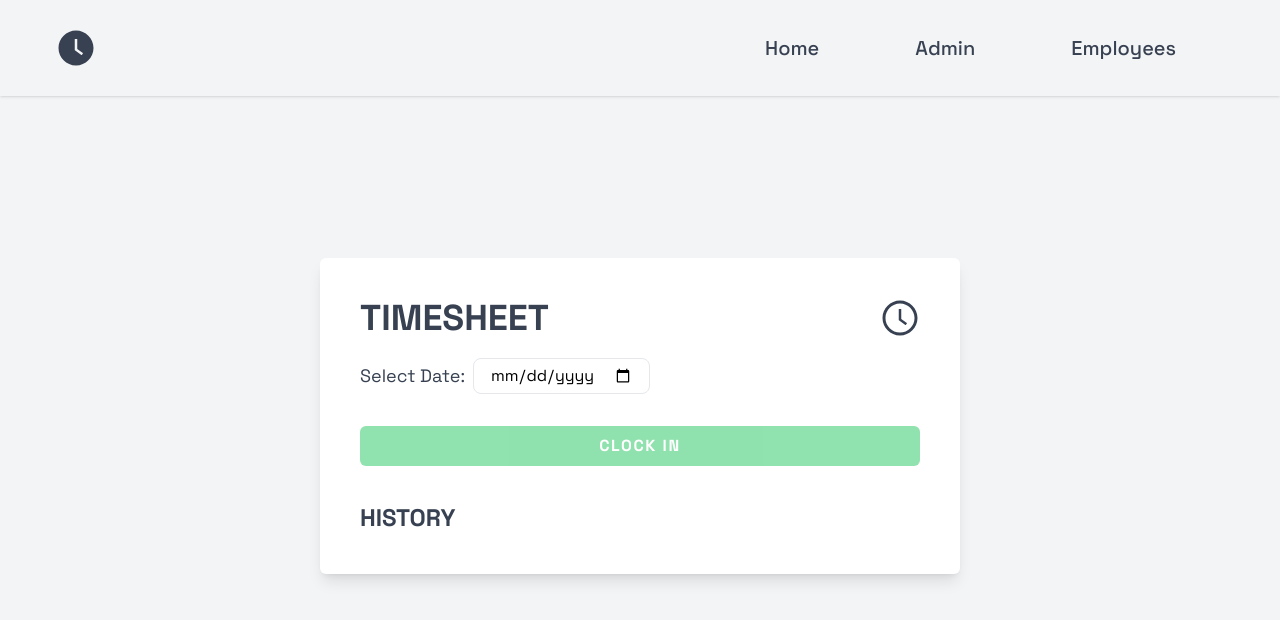
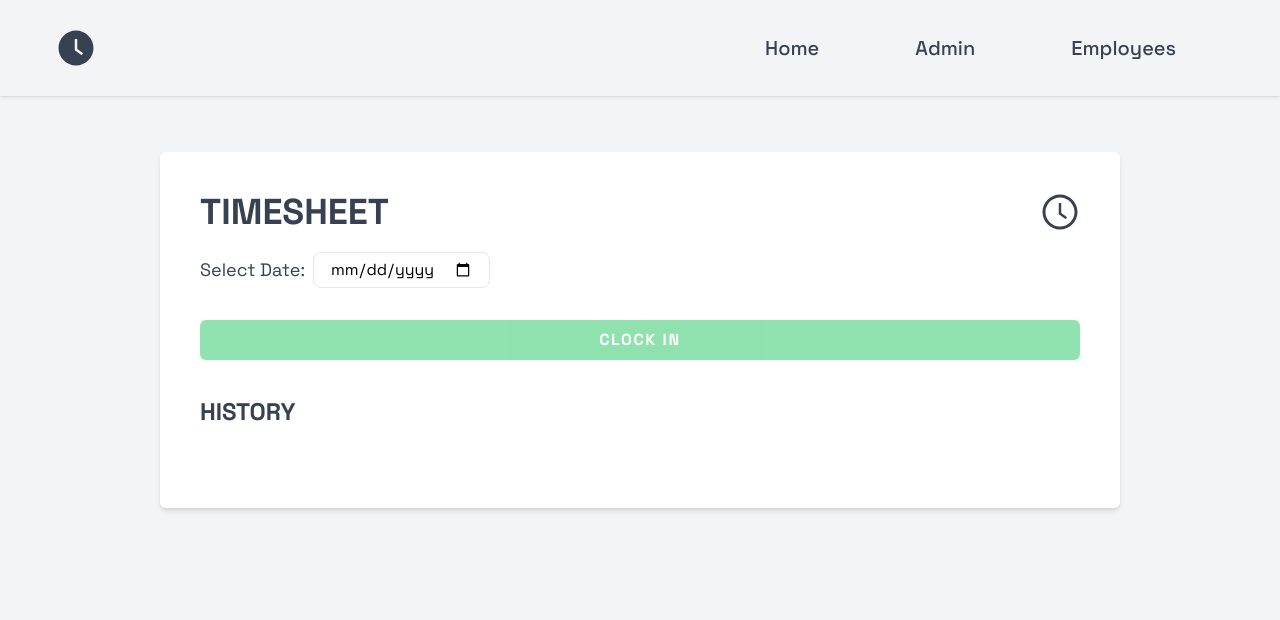
Before and after one commit to ntamiegbe/timesheet-next, a Next.js app: page / in a window 1280 px wide. Shown: the top 620 px of the page. Built offline with nearby package versions, Linux system fonts and the light colour scheme.

Commit message:
Commit: Added scrollbar to clock in history

```diff
--- a/src/components/Navbar.js
+++ b/src/components/Navbar.js
@@ -45,11 +45,8 @@ export default function Home() {
     return (
         <main>
             <div className='flex justify-between px-14 py-7 shadow items-center'>
-                {/* <h1>Logo</h1> */}
+                {/* Logo */}
                 <AiFillClockCircle className='text-gray-700 h-10 w-10'/>
-                {/* <div>
-                    <Image src={Logo} alt='Logo' width={100} height={100} />
-                </div> */}
 
                 {/* Menu links */}
                 <div>
--- a/src/components/Timesheet.js
+++ b/src/components/Timesheet.js
@@ -53,8 +53,8 @@ function TimeSheet() {
     };
 
     return (
-        <div className="min-h-[80vh] flex items-center justify-center mx-14 md:mx-0">
-            <div className="w-full md:w-[50vw] rounded-md bg-white shadow-lg p-10">
+        <div className="bg-gray-100 mt-14 h-[70vh] pb-20 mx-auto max-w-[60rem]">
+            <div className="rounded-md bg-white m-8 md:mx-0 shadow-md p-10">
                 <div className="flex justify-between items-center mb-2">
                     <h1 className="text-4xl font-bold text-gray-700 uppercase">TimeSheet</h1>
                     <AiOutlineClockCircle className="h-10 w-10 text-gray-700" />
@@ -87,8 +87,9 @@ function TimeSheet() {
                     </div>
                 )}
                 <h2 className="text-2xl uppercase font-bold text-gray-700 mt-5">History</h2>
+                <div className="max-h-[200px] overflow-y-scroll mt-10">
                     {clockTimes.map((clockTime, index) => (
-                    <div key={index} className="my-4 bg-gray-100 p-4 rounded-xl">
+                        <div key={index} className="m-4 bg-gray-100 p-4 rounded-xl">
                             <p className='text-lg text-gray-700'>Clocked in at {new Date(clockTime.clockInTime).toLocaleTimeString()}</p>
                             <p className='text-lg text-gray-700 my-2'>Duration worked: <span className='font-semibold  text-green-500'>{formatTime(clockTime.elapsedTime)}</span></p>
                             <p className='text-lg text-gray-700'>Date: {clockTime.selectedDate}</p>
@@ -96,6 +97,7 @@ function TimeSheet() {
                     ))}
                 </div>
             </div>
+        </div>
     );
 }
 
```
Lines whose indentation alone changed are shown as unchanged.
